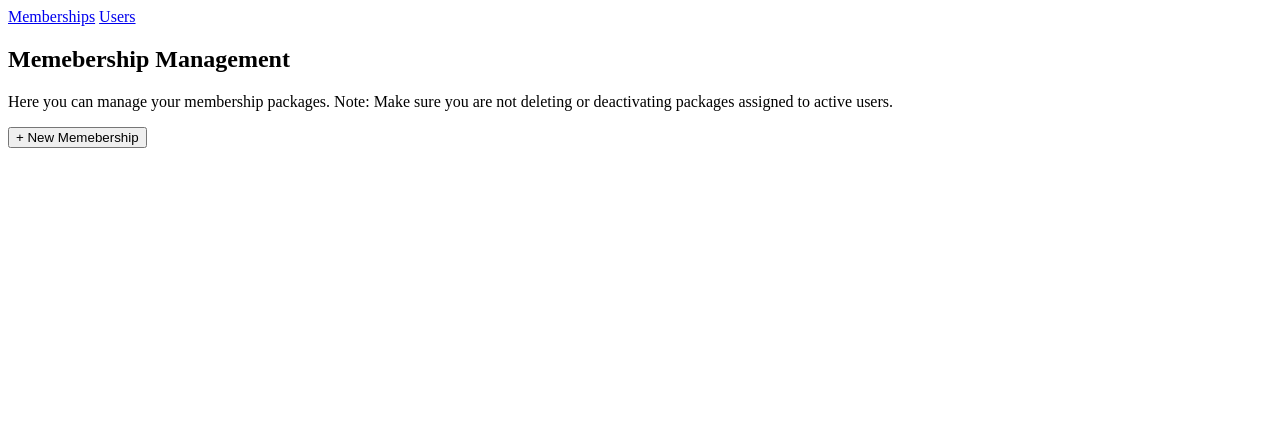
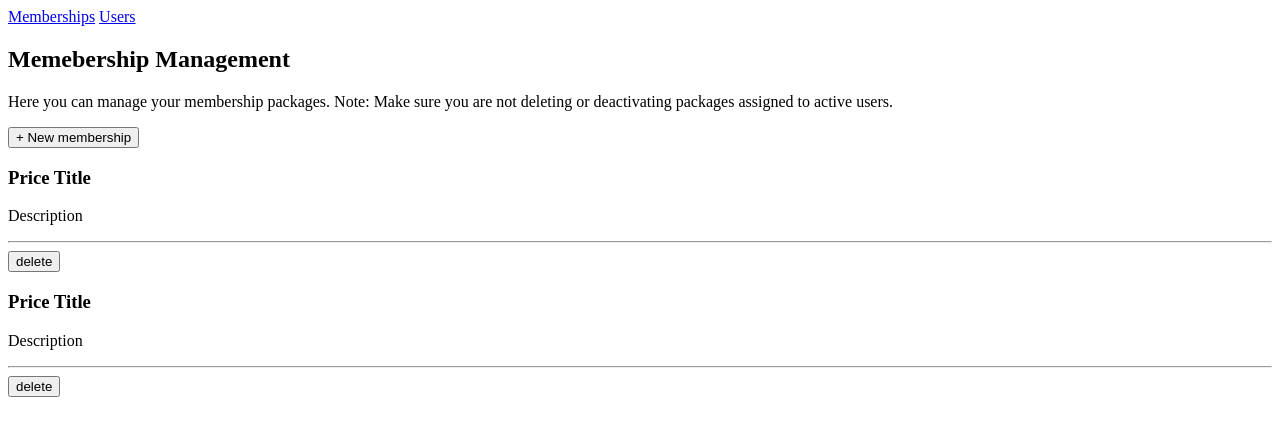
Before and after one commit to LukasCode5/NODE-11-12-memberships, a website: page public/index.html in a window 1280 px wide. Drawn offline with Linux system fonts and the light colour scheme; no server answers.

Commit message:
services html.

```diff
--- a/public/index.html
+++ b/public/index.html
@@ -10,25 +10,39 @@
   </head>
   <body>
     <header class="header">
-      <div class="link container">
-        <a href="/">Memberships</a>
-        <a href="user-Manage.html">Users</a>
+      <div class="container">
+        <nav class="main-nav">
+          <a href="/" class="nav-link active">Memberships</a>
+          <a href="user-Manage.html" class="nav-link">Users</a>
+        </nav>
       </div>
     </header>
-    <main class="conatainer">
-      <section class="hero">
-        <div class="hero-title-container">
-          <div class="hero-title">
-            <h2>Memebership Management</h2>
-            <p>
-              Here you can manage your membership packages. Note: Make sure you are not deleting or
-              deactivating packages assigned to active users.
-            </p>
-          </div>
-          <button class="mem-button">+ New Memebership</button>
+    <main class="membership-main">
+      <div class="container grid">
+        <div class="title-block">
+          <h2>Memebership Management</h2>
+          <p class="lead">
+            Here you can manage your membership packages. Note: Make sure you are not deleting or
+            deactivating packages assigned to active users.
+          </p>
         </div>
-        <div class="service-card-container"></div>
-      </section>
+        <button class="btn btn-add">+ New membership</button>
+        <div class="cards-container">
+          <article class="card">
+            <h3>Price Title</h3>
+            <p>Description</p>
+            <hr />
+            <button class="btn btn-delete">delete</button>
+          </article>
+
+          <article class="card">
+            <h3>Price Title</h3>
+            <p>Description</p>
+            <hr />
+            <button class="btn btn-delete">delete</button>
+          </article>
+        </div>
+      </div>
     </main>
   </body>
 </html>
--- a/public/js/services.js
+++ b/public/js/services.js
@@ -1,4 +1,4 @@
-const BASE_URL = 'http://127.0.0.1:3000/apii';
+const BASE_URL = 'http://127.0.0.1:3000/api';
 
 async function getServices(ulrEnd) {
   try {
```
